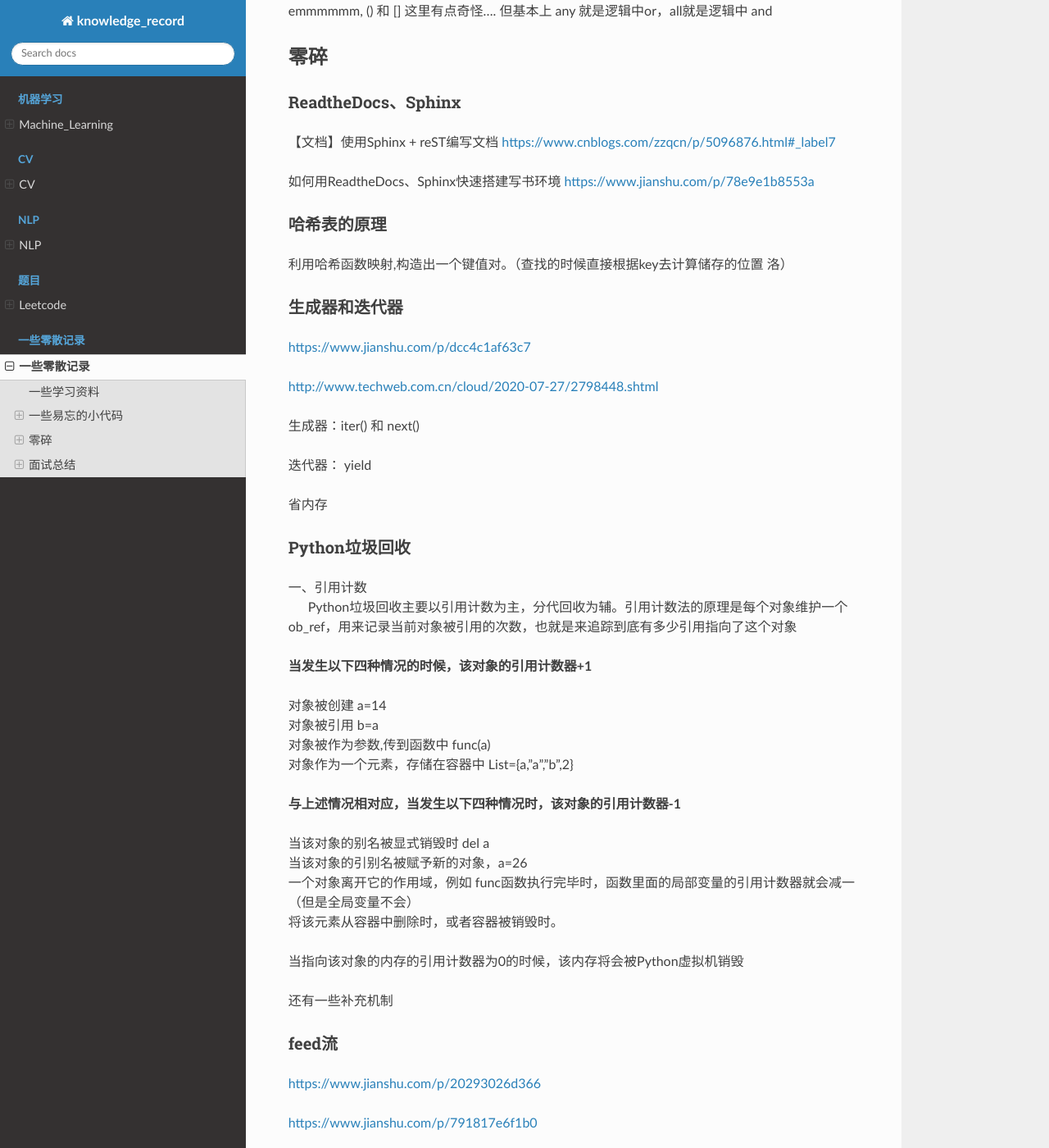
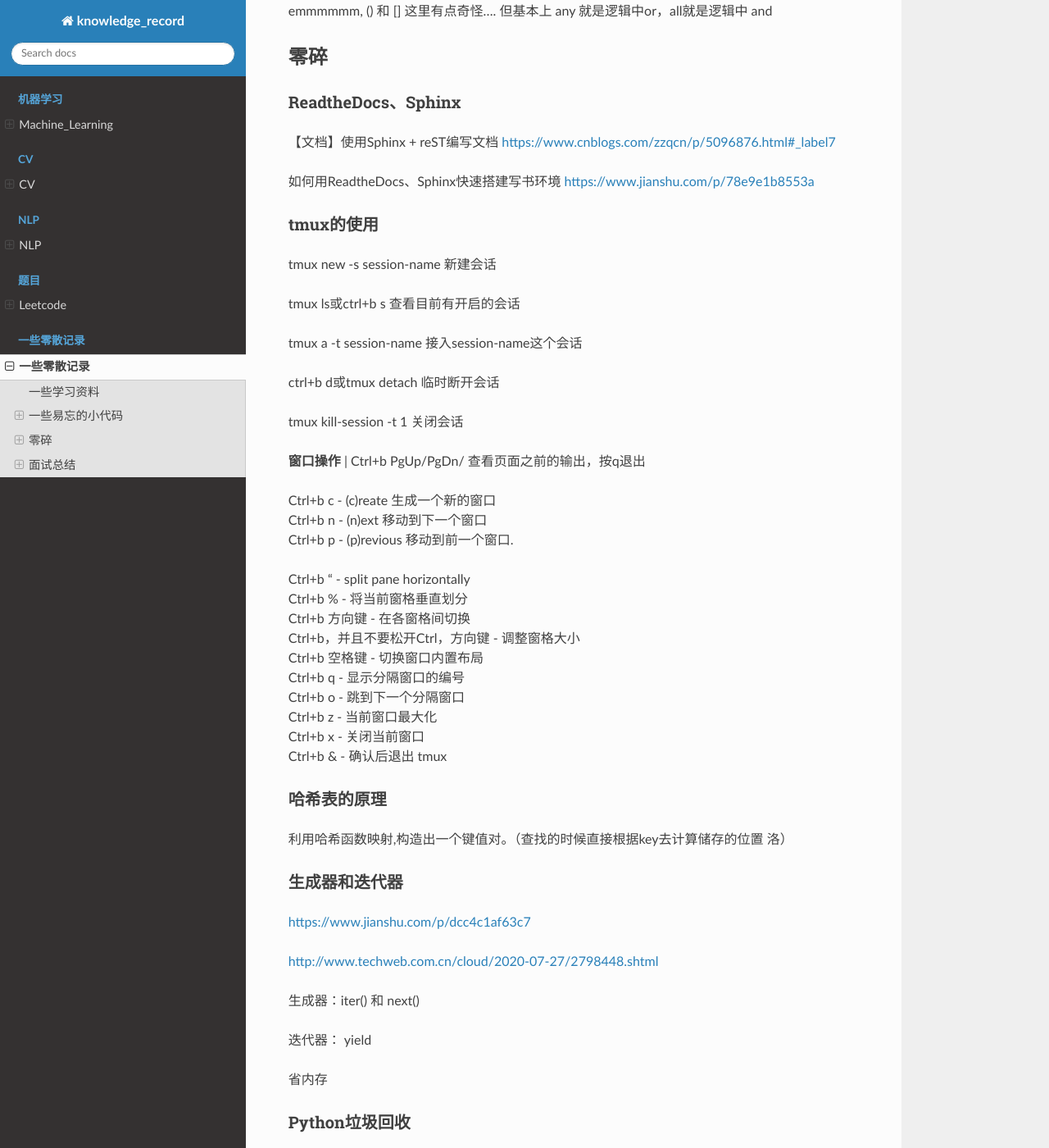
Before and after one commit to luochuankai-JHU/knowledge_record, a Sphinx documentation site: the page built from docs/python/python.rst, in a window 1280 px wide and 1400 px high, scrolled down 3120 px. Shown: the whole window at 82% size. Built offline with Sphinx 7.4.7 and the Read the Docs theme 2.0.0, drawn with Linux system fonts in a browser that asks for light colours.

Commit message:
tmux teaching

```diff
--- a/docs/python/python.rst
+++ b/docs/python/python.rst
@@ -138,6 +138,40 @@ ReadtheDocs、Sphinx
 【文档】使用Sphinx + reST编写文档  https://www.cnblogs.com/zzqcn/p/5096876.html#_label7
 
 如何用ReadtheDocs、Sphinx快速搭建写书环境  https://www.jianshu.com/p/78e9e1b8553a
+
+
+
+tmux的使用
+------------------
+tmux new -s session-name  新建会话
+
+tmux ls或ctrl+b s  查看目前有开启的会话
+
+tmux a -t session-name  接入session-name这个会话
+
+ctrl+b d或tmux detach  临时断开会话
+
+tmux kill-session -t 1  关闭会话
+
+
+**窗口操作**
+| Ctrl+b PgUp/PgDn/   查看页面之前的输出，按q退出
+
+
+| Ctrl+b c - (c)reate 生成一个新的窗口
+| Ctrl+b n - (n)ext 移动到下一个窗口
+| Ctrl+b p - (p)revious 移动到前一个窗口.
+
+| Ctrl+b " - split pane horizontally
+| Ctrl+b % - 将当前窗格垂直划分
+| Ctrl+b 方向键 - 在各窗格间切换
+| Ctrl+b，并且不要松开Ctrl，方向键 - 调整窗格大小
+| Ctrl+b 空格键 - 切换窗口内置布局
+| Ctrl+b q - 显示分隔窗口的编号
+| Ctrl+b o - 跳到下一个分隔窗口
+| Ctrl+b z - 当前窗口最大化
+| Ctrl+b x - 关闭当前窗口
+| Ctrl+b & - 确认后退出 tmux
 
 
 
```
